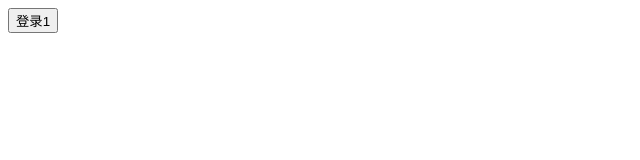
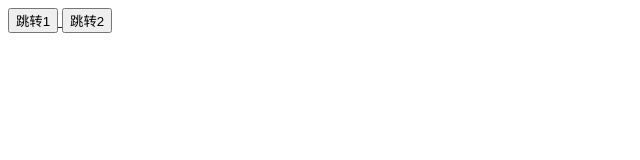
Before and after one commit to zhangzihan114514/zhangzihan114514.github.io, a plain HTML site: page index.html in a window 1280 px wide. Shown: the whole page, without its empty margins (0-640 px from the left). Drawn offline with Linux system fonts and the light colour scheme.

Commit message:
index.html

```diff
--- a/index.html
+++ b/index.html
@@ -1,3 +1,7 @@
 <a href="page2.html">
-  <button>登录1</button>
+  <button>跳转1</button>
 </a>
+
+<a href="zhang.html">
+  <button>跳转2</button>
+</a>
```
